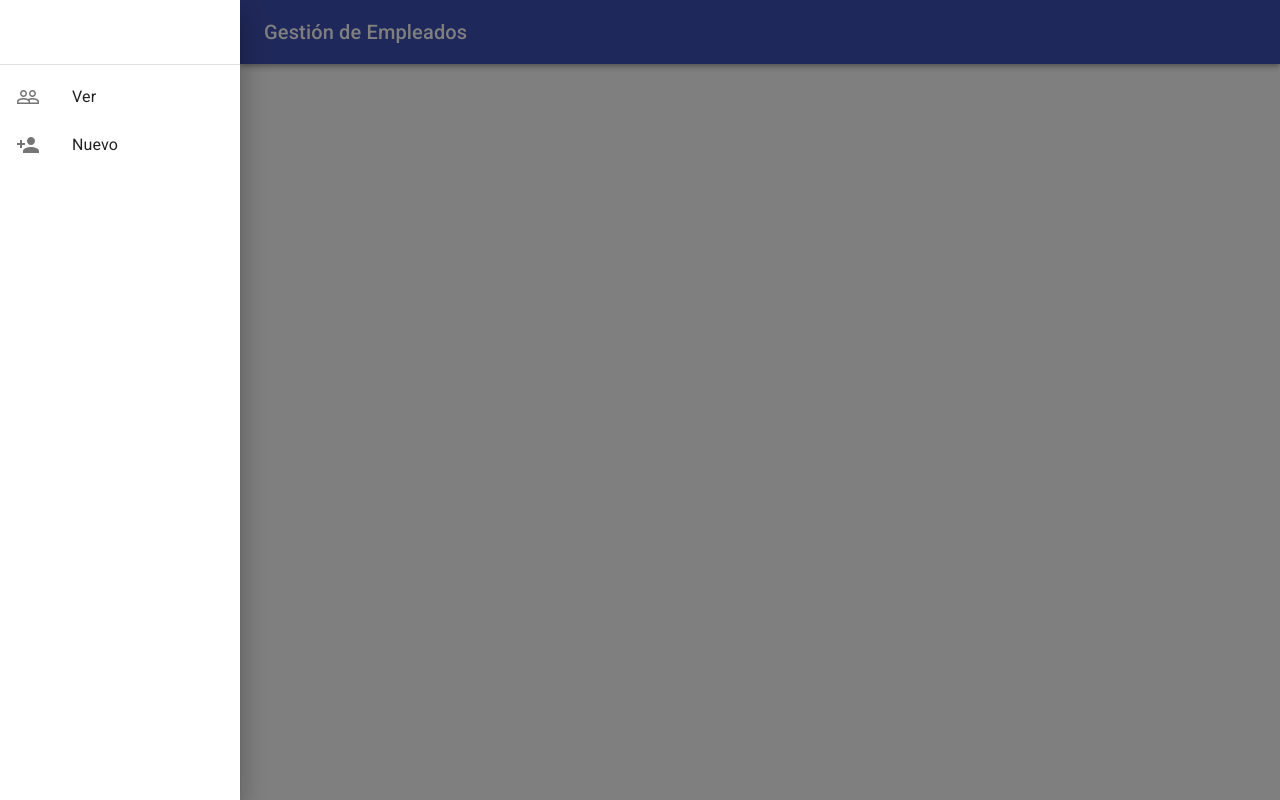
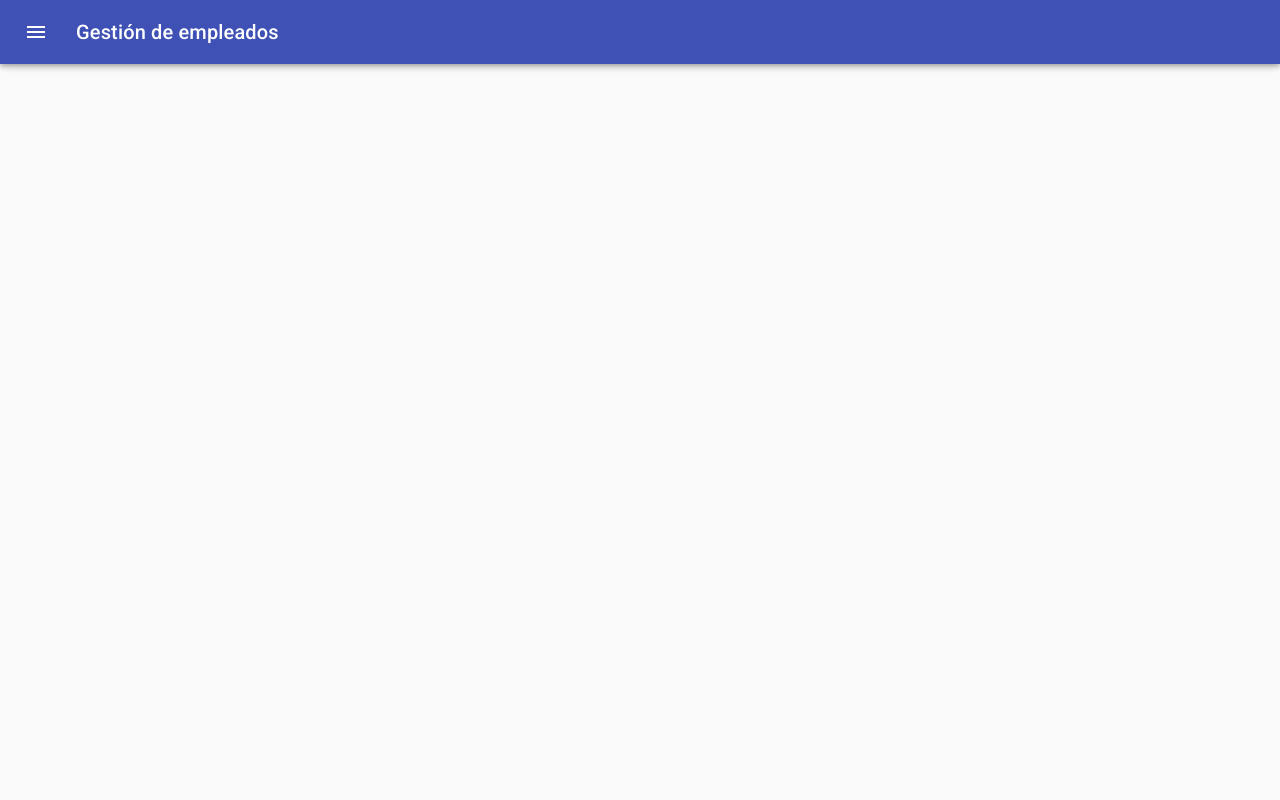
Before and after one commit to emanuelv23/react_form_practice, a React (Create React App) app: page / in a window 1280 px wide. Built offline with nearby package versions, Linux system fonts and the light colour scheme.

Commit message:
Header navigation bar finalizado. Acciones de iconos sin definir.

```diff
--- a/src/components/header/Header.js
+++ b/src/components/header/Header.js
@@ -1,5 +1,6 @@
-import React, { useState } from "react";
-import { makeStyles, Hidden } from "@material-ui/core";
+import React from "react";
+import { makeStyles } from "@material-ui/core/styles";
+import CssBaseline from "@material-ui/core/CssBaseline";
 import HeaderNavBar from "./HeaderNavBar";
 import HeaderDrawer from "./HeaderDrawer";
 
@@ -7,31 +8,25 @@ const useStyles = makeStyles((theme) => ({
   root: {
     display: "flex",
   },
-  toolbar: theme.mixins.toolbar,
 }));
 
 const Header = () => {
   const classes = useStyles();
+  const [open, setOpen] = React.useState(false);
 
-  const [abrir, setAbrir] = useState(false);
+  const handleDrawerOpen = () => {
+    setOpen(true);
+  };
 
-  const handleDrawerToggle = () => {
-    setAbrir(!abrir);
+  const handleDrawerClose = () => {
+    setOpen(false);
   };
 
   return (
     <div className={classes.root}>
-      <HeaderNavBar onClick={handleDrawerToggle} />
-      <Hidden smUp>
-        <HeaderDrawer
-          variant="temporary"
-          open={abrir}
-          onClose={handleDrawerToggle}
-        />
-      </Hidden>
-      <Hidden xsDown>
-        <HeaderDrawer variant="temporary" open={true} />
-      </Hidden>
+      <CssBaseline />
+      <HeaderNavBar open={open} handleDrawerOpen={handleDrawerOpen} />
+      <HeaderDrawer open={open} handleDrawerClose={handleDrawerClose} />
     </div>
   );
 };
--- a/src/components/header/HeaderDrawer.js
+++ b/src/components/header/HeaderDrawer.js
@@ -1,33 +1,56 @@
-import React from "react";
-import { makeStyles, Drawer, Divider } from "@material-ui/core";
-import EmpleadosLista from "../listas/EmpleadosLista";
+import { makeStyles, useTheme } from "@material-ui/core/styles";
+import Drawer from "@material-ui/core/Drawer";
+import Divider from "@material-ui/core/Divider";
+import IconButton from "@material-ui/core/IconButton";
+import ChevronLeftIcon from "@material-ui/icons/ChevronLeft";
+import ChevronRightIcon from "@material-ui/icons/ChevronRight";
+import EmpleadosListaIconos from "../listasIconos/EmpleadosListaIconos";
 
-const styles = makeStyles((theme) => ({
-  toolbar: theme.mixins.toolbar,
+const drawerWidth = 240;
+
+const useStyles = makeStyles((theme) => ({
   drawer: {
-    width: 240,
+    width: drawerWidth,
     flexShrink: 0,
   },
   drawerPaper: {
-    width: 240,
+    width: drawerWidth,
+  },
+  drawerHeader: {
+    display: "flex",
+    alignItems: "center",
+    padding: theme.spacing(0, 1),
+    // necessary for content to be below app bar
+    ...theme.mixins.toolbar,
+    justifyContent: "flex-end",
   },
 }));
 
 const HeaderDrawer = (props) => {
-  const classes = styles();
+  const classes = useStyles();
+  const theme = useTheme();
 
   return (
     <Drawer
       className={classes.drawer}
-      classes={{ paper: classes.drawerPaper }}
+      variant="persistent"
       anchor="left"
-      variant={props.variant}
       open={props.open}
-      onClose={props.onClose}
+      classes={{
+        paper: classes.drawerPaper,
+      }}
     >
-      <div className={classes.toolbar}></div>
+      <div className={classes.drawerHeader}>
+        <IconButton onClick={props.handleDrawerClose}>
+          {theme.direction === "ltr" ? (
+            <ChevronLeftIcon />
+          ) : (
+            <ChevronRightIcon />
+          )}
+        </IconButton>
+      </div>
       <Divider />
-      <EmpleadosLista />
+      <EmpleadosListaIconos />
     </Drawer>
   );
 };
--- a/src/components/header/HeaderNavBar.js
+++ b/src/components/header/HeaderNavBar.js
@@ -1,31 +1,33 @@
-import React from "react";
 import { makeStyles } from "@material-ui/core/styles";
+import clsx from "clsx";
 import AppBar from "@material-ui/core/AppBar";
 import Toolbar from "@material-ui/core/Toolbar";
+import IconButton from "@material-ui/core/IconButton";
 import Typography from "@material-ui/core/Typography";
-import Button from "@material-ui/core/Button";
-import IconButton from "@material-ui/core/IconButton";
 import MenuIcon from "@material-ui/icons/Menu";
-import EmpleadosLista from "../listas/EmpleadosLista";
+
+const drawerWidth = 240;
 
 const useStyles = makeStyles((theme) => ({
-  root: {
-    flexGrow: 1,
+  appBar: {
+    transition: theme.transitions.create(["margin", "width"], {
+      easing: theme.transitions.easing.sharp,
+      duration: theme.transitions.duration.leavingScreen,
+    }),
+  },
+  appBarShift: {
+    width: `calc(100% - ${drawerWidth}px)`,
+    marginLeft: drawerWidth,
+    transition: theme.transitions.create(["margin", "width"], {
+      easing: theme.transitions.easing.easeOut,
+      duration: theme.transitions.duration.enteringScreen,
+    }),
   },
   menuButton: {
     marginRight: theme.spacing(2),
-    [theme.breakpoints.up("sm")]: {
-      display: "none",
-    },
   },
-  title: {
-    flexGrow: 1,
-  },
-  appBar: {
-    [theme.breakpoints.up("sm")]: {
-      width: `calc(100% - ${240}px)`,
-      marginLeft: 240,
-    },
+  hide: {
+    display: "none",
   },
 }));
 
@@ -33,24 +35,27 @@ const HeaderNavBar = (props) => {
   const classes = useStyles();
 
   return (
-    // <div className={classes.root}>
-    <AppBar position="fixed" className={classes.appBar}>
+    <AppBar
+      position="fixed"
+      className={clsx(classes.appBar, {
+        [classes.appBarShift]: props.open,
+      })}
+    >
       <Toolbar>
         <IconButton
           color="inherit"
-          aria-label="menu"
+          aria-label="open drawer"
+          onClick={props.handleDrawerOpen}
           edge="start"
-          className={classes.menuButton}
-          onClick={props.onClick}
+          className={clsx(classes.menuButton, props.open && classes.hide)}
         >
           <MenuIcon />
         </IconButton>
-        <Typography variant="h6" className={classes.title}>
-          Gestión de Empleados
+        <Typography variant="h6" noWrap>
+          Gestión de empleados
         </Typography>
       </Toolbar>
     </AppBar>
-    // </div>
   );
 };
 
--- a/src/components/listas/EmpleadosLista.js
+++ /dev/null
@@ -1,31 +0,0 @@
-import React from "react";
-import {
-    List,
-    ListItem,
-    ListItemIcon,
-    ListItemText,
-    Divider,
-} from "@material-ui/core";
-import PersonAddSharpIcon from '@material-ui/icons/PersonAddSharp';
-import PeopleOutlineIcon from '@material-ui/icons/PeopleOutline';
-
-const EmpleadosLista = () => {
-    return (
-        <List component="nav">
-            <ListItem Button="true">
-                <ListItemIcon>
-                    <PeopleOutlineIcon />
-                </ListItemIcon>
-                <ListItemText primary="Ver" />
-            </ListItem>
-            <ListItem Button="true">
-                <ListItemIcon>
-                    <PersonAddSharpIcon />
-                </ListItemIcon>
-                <ListItemText primary="Nuevo" />
-            </ListItem>
-        </List>
-    )
-}
-
-export default EmpleadosLista
--- /dev/null
+++ b/src/components/listasIconos/EmpleadosListaIconos.js
@@ -0,0 +1,25 @@
+import React from "react";
+import { List, ListItem, ListItemIcon, ListItemText } from "@material-ui/core";
+import PersonAddSharpIcon from "@material-ui/icons/PersonAddSharp";
+import PeopleOutlineIcon from "@material-ui/icons/PeopleOutline";
+
+const EmpleadosListaIconos = () => {
+  return (
+    <List component="nav">
+      <ListItem Button="true">
+        <ListItemIcon>
+          <PersonAddSharpIcon />
+        </ListItemIcon>
+        <ListItemText primary="Nuevo" />
+      </ListItem>
+      <ListItem Button="true">
+        <ListItemIcon>
+          <PeopleOutlineIcon />
+        </ListItemIcon>
+        <ListItemText primary="Todos" />
+      </ListItem>
+    </List>
+  );
+};
+
+export default EmpleadosListaIconos;
```
